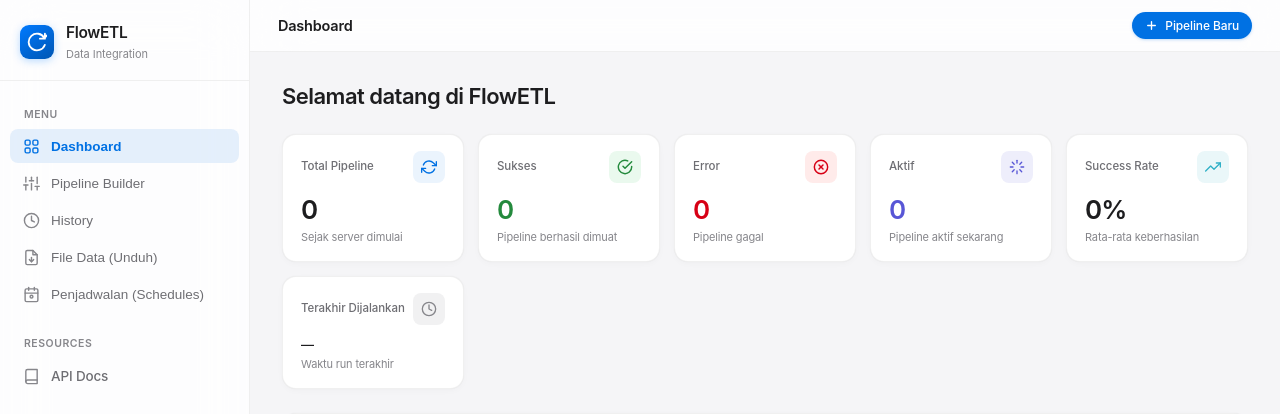
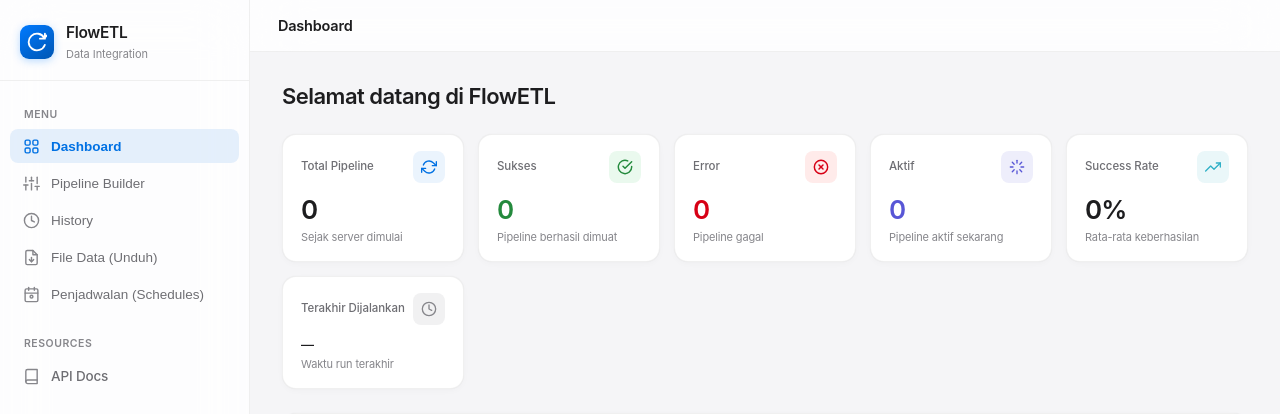
Before and after one commit to Bmmryy/kp, a FastAPI app: page / in a window 1280 px wide. Shown: the top 414 px of the page. Run offline with FastAPI, Linux system fonts and the light colour scheme; data that the repository does not hold is empty; some libraries are stand-ins or nearby versions.

Commit message:
style: remove Pipeline Baru button from topbar header

```diff
--- a/server/templates/index.html
+++ b/server/templates/index.html
@@ -132,15 +132,6 @@
     <!-- Topbar -->
     <header class="topbar">
       <span id="topbar-title" class="topbar-title">Dashboard</span>
-      <div class="topbar-actions">
-        <button class="btn btn-primary btn-sm" onclick="showView('builder')">
-          <svg width="13" height="13" viewBox="0 0 24 24" fill="none" stroke="currentColor" stroke-width="2.5" stroke-linecap="round" stroke-linejoin="round">
-            <line x1="12" y1="5" x2="12" y2="19"></line>
-            <line x1="5" y1="12" x2="19" y2="12"></line>
-          </svg>
-          Pipeline Baru
-        </button>
-      </div>
     </header>
 
     <!-- Content Area -->
@@ -431,6 +422,10 @@
                      style="font-weight:600;font-size:13.5px">
             </div>
           </div>
+          <button class="btn btn-secondary btn-sm" onclick="resetTaskBuilder()" title="Mulai Task / Project Baru">
+            <svg width="13" height="13" viewBox="0 0 24 24" fill="none" stroke="currentColor" stroke-width="2.5" stroke-linecap="round" stroke-linejoin="round"><line x1="12" y1="5" x2="12" y2="19"></line><line x1="5" y1="12" x2="19" y2="12"></line></svg>
+            + Buat Task Baru
+          </button>
         </div>
 
         <!-- 3-Panel Builder -->
```
